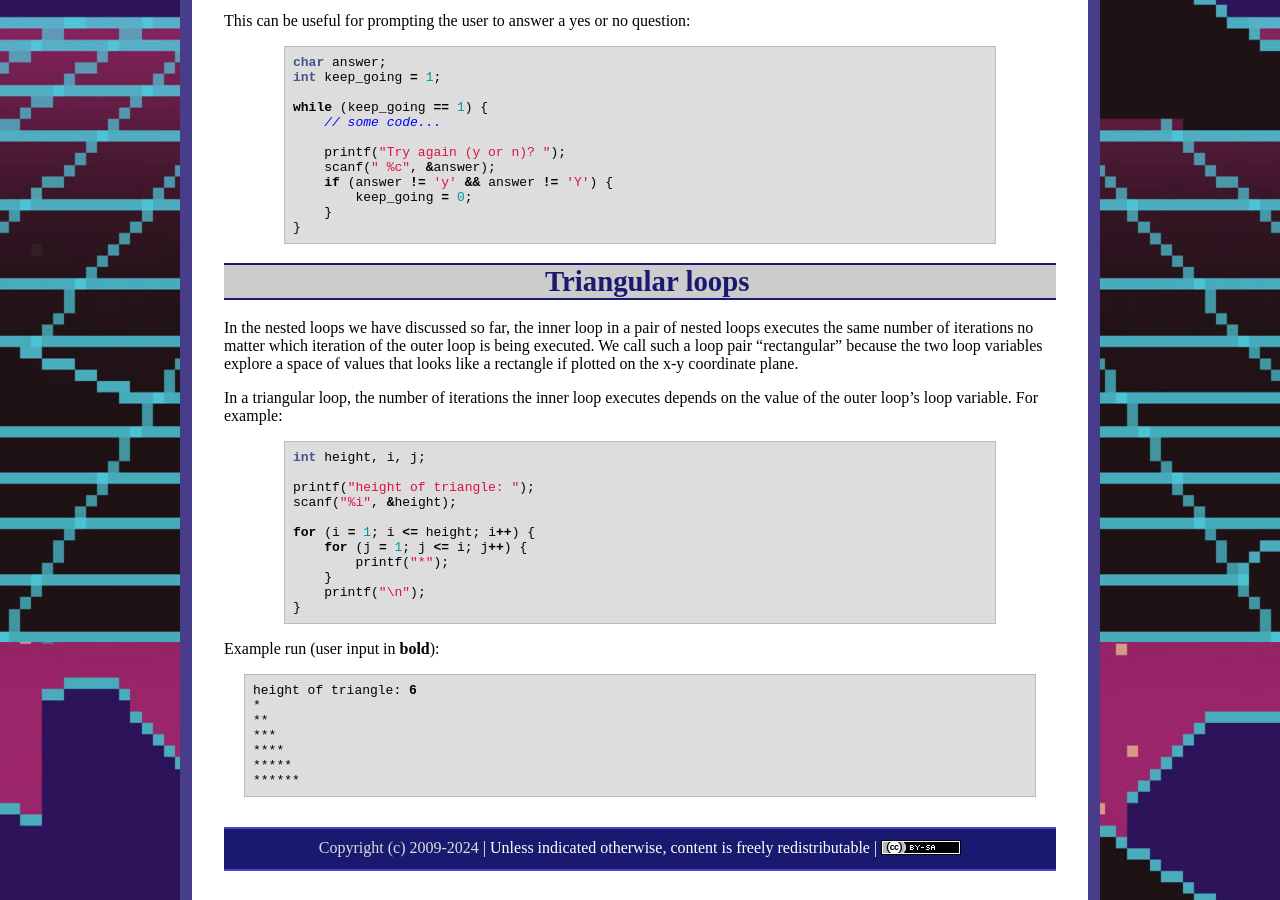
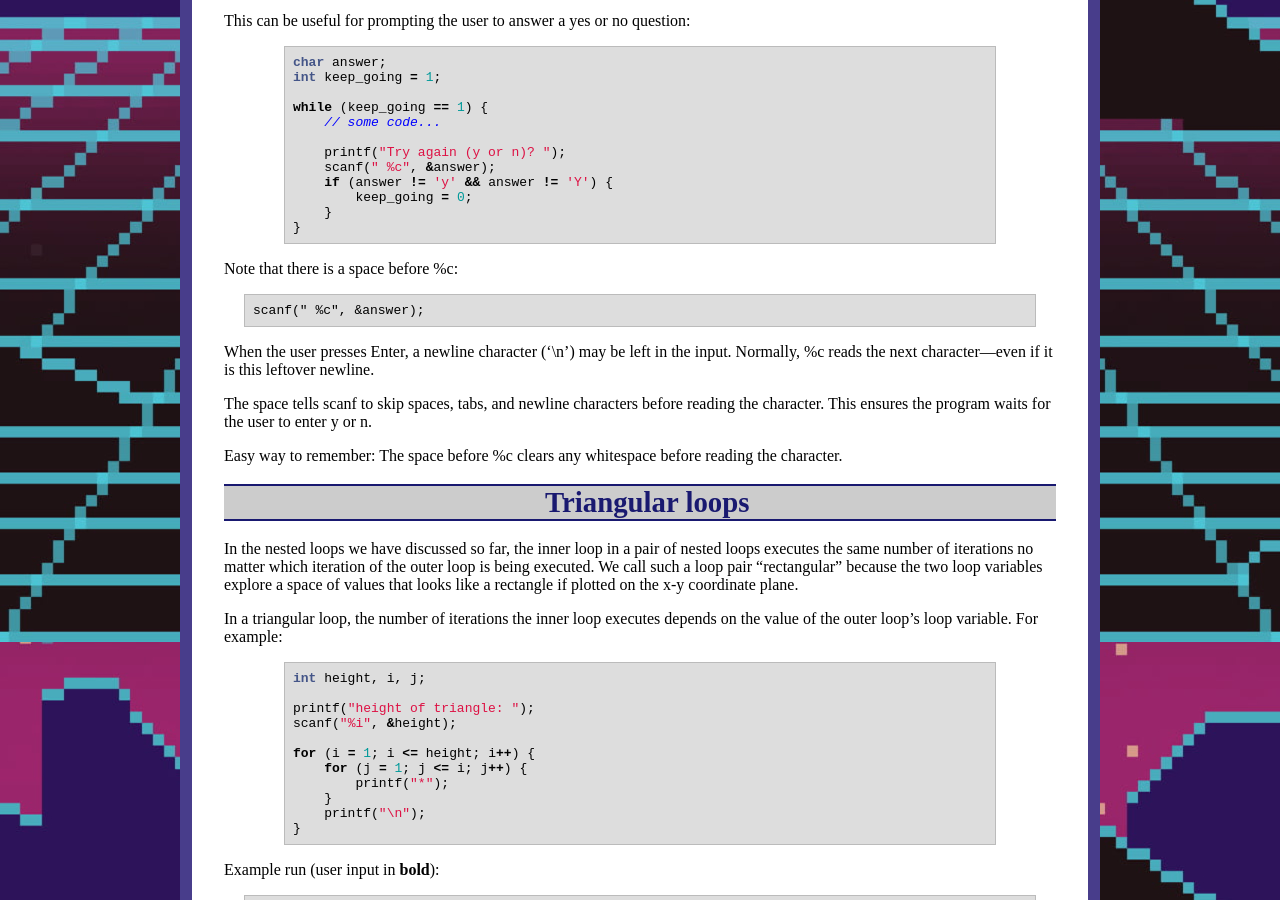
Before and after one commit to ycpcs/cs101-fall2026, a Jekyll site: the page built from lectures/lecture08.md, in a window 1280 px wide and 900 px high, scrolled down 1158 px. Built offline with Jekyll 4.4.1, drawn with Linux system fonts in a browser that asks for light colours.

Commit message:
Update lecture08.md

```diff
--- a/lectures/lecture08.md
+++ b/lectures/lecture08.md
@@ -84,6 +84,16 @@ while (keep_going == 1) {
 }
 {% endhighlight %}
 
+Note that there is a space before %c:
+
+<pre>scanf(" %c", &answer);</pre>
+
+When the user presses Enter, a newline character ('\n') may be left in the input. Normally, %c reads the next character—even if it is this leftover newline.
+
+The space tells scanf to skip spaces, tabs, and newline characters before reading the character. This ensures the program waits for the user to enter y or n.
+
+Easy way to remember: The space before %c clears any whitespace before reading the character.
+
 Triangular loops
 ================
 
```
